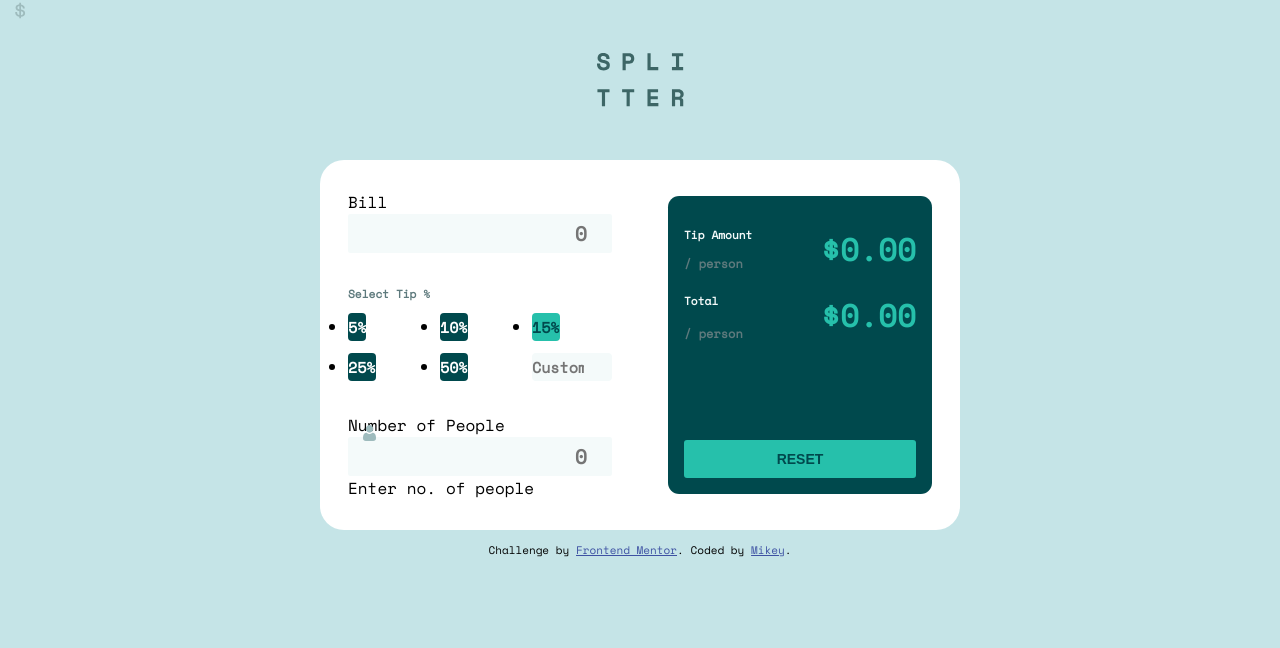
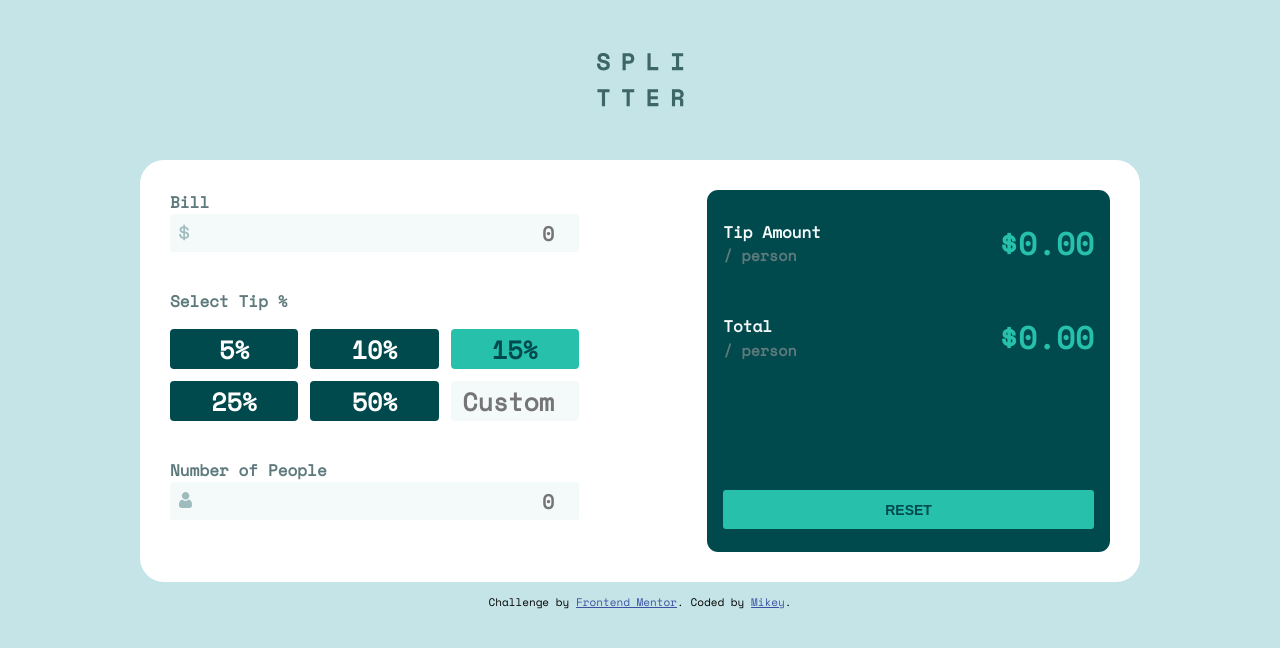
Before and after one commit to mikeyxx/tip-calculator-app, a plain HTML site: page index.html in a window 1280 px wide. Drawn offline with nearby package versions, Linux system fonts and the light colour scheme; files that its build step writes are made by us from their sources.

Commit message:
Update styles.scss

```diff
--- a/styles.scss
+++ b/styles.scss
@@ -34,7 +34,7 @@ html {
 body {
     min-height: 100vh;
     font-family: "Space Mono", sans-serif;
-    text-align: center;
+    // text-align: center;
     background-color: $Light-grayish-cyan;
 }
 
@@ -45,39 +45,46 @@ header {
     align-items: center;
 }
 
-h2 {
+.sec-title {
     font-size: .7rem;
     color: $Darker-grayish-cyan;
-    margin-block-end: 0.7rem;
+    font-weight: bold;
+}
+
+
+li {
+    list-style: none;
 }
 
 .container {
+    max-width: 375px;
     margin: auto;
     border-top-left-radius: 1.5rem;
     border-top-right-radius: 1.5rem;
-    text-align: left;
+    // text-align: left;
     background-color: $White;
-    padding: 30px 0 30px 0;
+    padding: 30px  30px;
 }
 
-section {
-    max-width: 16.5rem;
-    margin: auto;
+.input-wrap {
+    position: relative;
 }
 
-.input-bill {
-    position: relative;
+.dollar-icon {
+    position: absolute;
+    top: 10px;
+    left: 9px;
 }
 
 input {
     width: 100%;
-    padding: 5px 10px;
+    height: 2.4rem;
+    padding: 0px 10px;
     text-align: right;
     font-family: "Space Mono", sans-serif;
     background-color: $Lighter-grayish-cyan;
     border: none;
-    border-radius: 2.3px;
-    font-size: 24px;
+    border-radius: 3px;
     color: $Very-dark-cyan;
     font-size: 20px;
     font-weight: bold;
@@ -85,12 +92,6 @@ input {
 
 input:focus {
     outline: 2px solid $Strong-cyan;
-}
-
-.dollar-icon {
-    position: absolute;
-    top: 2px;
-    left: 15px;
 }
 
 .five-percent {
@@ -129,8 +130,24 @@ input:focus {
 
 }
 
+.people-wrap {
+    position: relative;
+}
+
+.person-icon {
+    position: absolute;
+    top: 10px;
+    left: 9px;
+}
+
 .tip-percentage-select {
-    margin: 2rem 0 2rem 0
+    margin: 1.7rem 0 1.7rem 0;
+    h2 {
+        font-size: .7rem;
+        color: $Darker-grayish-cyan;
+        font-weight: bold;
+        margin-block-end: 1rem;
+    }
 }
 
 .btn {
@@ -147,37 +164,43 @@ input:focus {
 .btn-no {
     font-family: "Space Mono", sans-serif;
     font-size: 19px;
+    width: 100%;
+    height: 2.2rem;
     font-weight: bold;
     border: none;
     border-radius: 4px;
-    padding: 3px 0 3px 0;
     cursor: pointer;
 }
 
+.tip-value {
+    margin-block-end: 2rem;
+}
+
 button:active {
-    position: relative;
-    top: 1px;
+    transform: translateY(2px);
+
+}
+
+button:focus-visible {
+    outline: 2px solid $Strong-cyan;
 }
 
 .custom-btn {
-   padding-right: 13px;
    cursor: auto;
 }
 
-.persons {
-    margin-bottom: 1.8rem;
+.input-people {
     position: relative;
 }
 
-.persons span {
+.persons .span {
     font-size: .7rem;
     font-weight: bold;
     position: absolute;
-    top: -27px;
+    top: 5px;
     right: 3px;
+    font-family: "Space Mono", sans-serif;
     display: none;
-    // opacity: 0;
-    // height: 0;
 }
 
 
@@ -185,26 +208,13 @@ button:active {
     outline: 2px solid red;
 }
 
-.invalid span {
+.invalid + .span {
     display: block;
     color: red;
-    // opacity: 1;
-    // height: auto;
 }
 
 .invalid input {
     outline: 2px solid red;
-}
-
-.input-people {
-    position: relative;
-}
-
-
-.person-icon {
-    position: absolute;
-    top: 12px;
-    left: 15px;
 }
 
 .tip-amount {
@@ -215,6 +225,7 @@ button:active {
     flex-direction: column;
     h2 {
         color: $Lighter-grayish-cyan;
+        font-size: .7rem;
     }
 }
 
@@ -256,50 +267,24 @@ button:active {
 }
 
 @media (min-width: 490px) {
-    .five-percent {
-        grid-area: five-percent;
-        background-color: $Very-dark-cyan;
-        color: $White;
+    .container {
+        max-width: 1000px;
+        display: flex;
+        gap: 8rem;
+        border-radius: 1.5rem;
     }
 
-    .ten-percent {
-        grid-area: ten-percent;
-        background-color: $Very-dark-cyan;
-        color: $White;
-    }
-
-    .fifteen-percent {
-        grid-area: fifteen-percent;
-        background-color: $Strong-cyan;
-        color: $Very-dark-cyan;
-    }
-
-    .twenty-five-percent {
-        grid-area: twenty-five-percent;
-        background-color: $Very-dark-cyan;
-        color: $White;
-    }
-
-    .fifty-percent {
-        grid-area: fifty-percent;
-        background-color: $Very-dark-cyan;
-        color: $White;
-    }
-
-    .custom-btn {
-        grid-area: custom-btn;
-        color: $Darker-grayish-cyan;
-
-    }
-    .container {
-        display: flex;
-        flex-wrap: wrap;
-        width: 40rem;
-        border-radius: 1.5rem;
-    }
     .tip-amount {
         width: 100%;
     }
+
+    .tip-percentage-select {
+        margin: 2.3rem 0 2.3rem 0;
+        h2 {
+            font-size: 1rem;
+        }
+    }
+
     .btn {
         display: grid;
         grid-template-columns: repeat(3, 1fr);
@@ -307,16 +292,35 @@ button:active {
         grid-template-areas:
         "five-percent ten-percent fifteen-percent"
         "twenty-five-percent fifty-percent custom-btn";
-        gap: 12px;
     }
     .btn-no {
+        font-size: 25px;
+        height: 2.5rem;
+    }
+
+    .sec-title {
+        font-size: 1rem;
+    }
+
+    .tip-amount h2 {
+        font-size: 1rem;
+    }
+
+    .per-person {
         font-size: 15px;
     }
-    .persons {
-        margin-bottom: 0;
+
+    .total-persons {
+        padding-top: 3rem;
     }
+
+    .persons .span {
+        top: 1px;
+        font-size: 1rem;
+    }
+
     .reset-btn {
-        margin-block-start: 6rem;
+        margin-block-start: 8rem;
     }
 }
 
```
